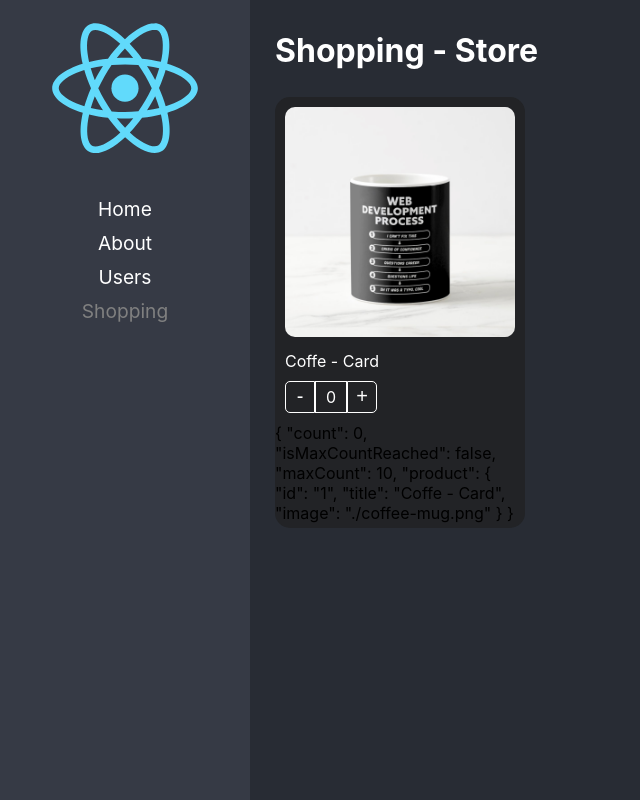
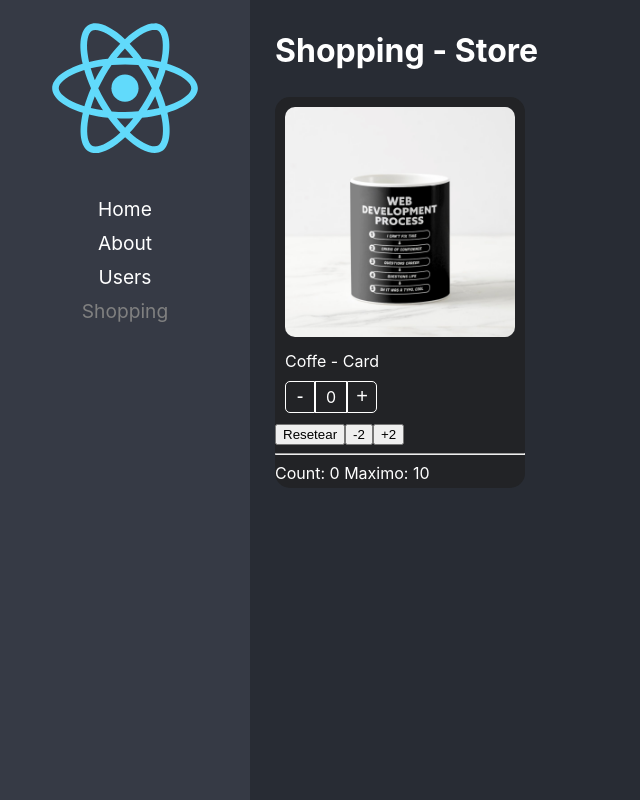
Before and after one commit to leandroquiroga/react-app-ts, a React (Create React App) app: page /shop in a window 1280 px wide. Shown: the whole page, without its empty margins (0-640 px from the left). Built offline with nearby package versions, Linux system fonts and the light colour scheme.

Commit message:
pattern: State Initializer

```diff
--- a/src/patterns/components/ProductCard.tsx
+++ b/src/patterns/components/ProductCard.tsx
@@ -8,8 +8,6 @@ import styles from "../styles/styles.module.css";
 export const ProductCard = ({ children, product, className, customStyles, onChange, value, initialValue }: Props): JSX.Element => {
 
   const { counterProduct, handleCounterProducts, maxCount, isMaxCountReached, reset } = useProduct({ onChange, product, value, initialValue });
-
-  console.log(isMaxCountReached);
 
   return (
     <Provider value={{
--- a/src/patterns/pages/ShoppingPage.tsx
+++ b/src/patterns/pages/ShoppingPage.tsx
@@ -24,14 +24,21 @@ export const ShoppingPage = (): JSX.Element => {
         }}
       >
         {
-          (args) => (
+          ({reset, isMaxCountReached, maxCount, handleCounterProducts, count}) => (
             <>
               <ProductImage className='custom-image' />
               <ProductTitle className='text-white' />
               <ProductButtons className='custom-btn countLabel' />
-              {/* <button onClick={reset}> Reset </button> */}
 
-              {JSON.stringify(args, null, 3)}
+              <button onClick={reset}> Resetear </button>
+              <button onClick={() => handleCounterProducts(-2)}> -2 </button>
+              {
+                ( !isMaxCountReached && <button onClick={() => handleCounterProducts(+2)}> +2 </button>)
+
+              }
+              <hr/>
+              <span className='text-white'> Count: {count} </span>
+              <span className='text-white'> Maximo: {maxCount} </span>
             </>
          )
         }
```
